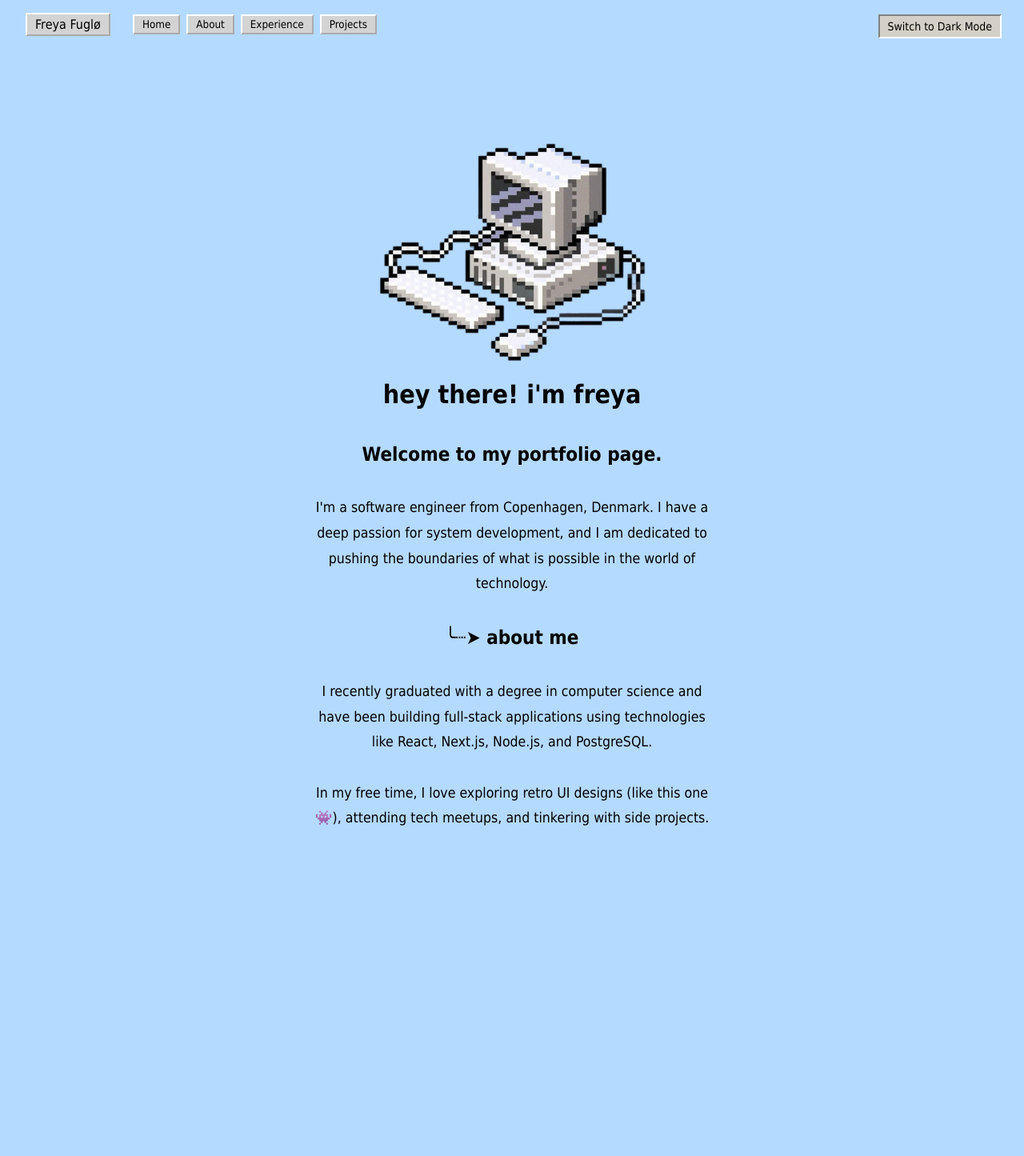
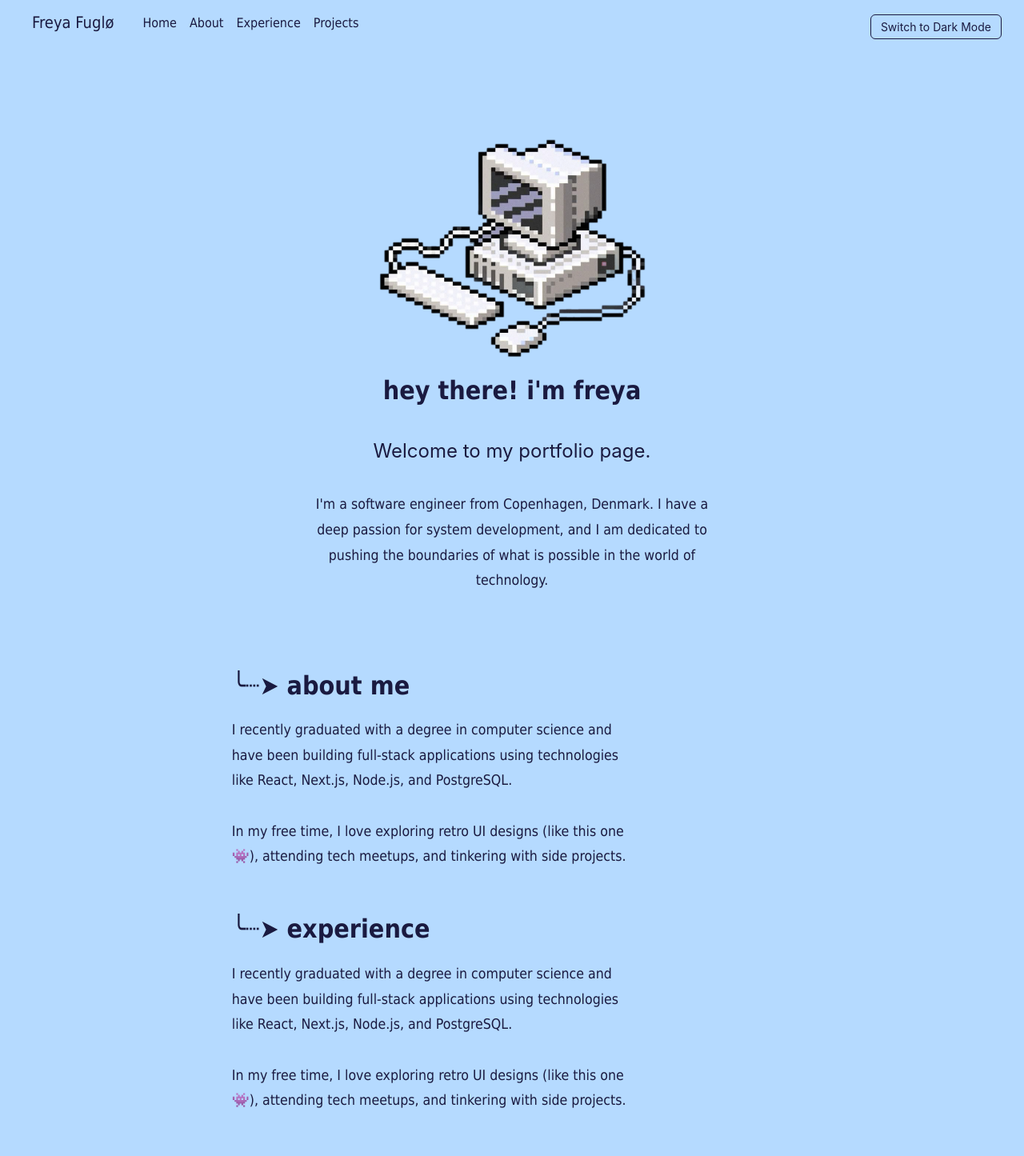
Before and after one commit to freyafuglo/freyas-portfolio, a Next.js app: page / in a window 1280 px wide. Shown: the top 1445 px of the page at 80% size. Before the commit the page ends 1064 px from the top, so only its background shows below. Built offline with nearby package versions, Linux system fonts and the light colour scheme.

Commit message:
some styling adjustments + added scroll + added new sections

```diff
--- a/app/page.js
+++ b/app/page.js
@@ -1,16 +1,30 @@
-'use client'; // Add this line to make this file a Client Component
+"use client"; // Add this line to make this file a Client Component
 
-import Portfolio from '../components/Portfolio';
-import { useState, useEffect } from 'react';
-//import '../styles/globals.css'; // Import global styles
+import Portfolio from "../components/Portfolio";
+import { useState, useEffect } from "react";
+import Head from "next/head";
 
+//seo
 
 export default function HomePage() {
+  return (
+    <div>
+      <Head>
+        <title>Freya Fuglø | Portfolio</title>
+        <meta
+          name="description"
+          content="Portfolio of Freya Fuglø, software engineer from Copenhagen."
+        />
+        <meta
+          name="keywords"
+          content="Freya Fuglø, software developer, portfolio, projects, Copenhagen"
+        />
+      </Head>
 
+      <main>
+        <Portfolio />
+      </main>
 
-  return (
-<div>
-  <Portfolio />
-  </div>
+    </div>
   );
 }
--- a/components/Header.js
+++ b/components/Header.js
@@ -1,14 +1,20 @@
-'use client';
-import React from 'react';
+"use client";
+import React from "react";
 
 export default function Header({ children }) {
   return (
     <header className="win95-header">
       <div className="left-section">
-        <a href="#" className="freya-btn">Freya Fuglø</a>
+        <a href="#" className="freya-btn">
+          Freya Fuglø
+        </a>
         <nav className="nav-buttons">
-          <button>Home</button>
-          <button>About</button>
+          <a href="#">
+            <button>Home</button>
+          </a>
+          <a href="#about-me">
+            <button>About</button>
+          </a>
           <button>Experience</button>
           <button>Projects</button>
         </nav>
--- a/components/Portfolio.js
+++ b/components/Portfolio.js
@@ -1,52 +1,88 @@
-'use client'; // Enables interactivity in Next.js
-import { useState, useEffect } from 'react';
-import Image from 'next/image';
-
+"use client"; // Enables interactivity in Next.js
+import { useState, useEffect } from "react";
+import Image from "next/image";
 
 export default function Portfolio() {
   const fullText = "hey there! i'm freya";
-  const [typedText, setTypedText] = useState('');
+  const [typedText, setTypedText] = useState("");
 
   useEffect(() => {
     let index = -1;
     const typingInterval = setInterval(() => {
-      console.log(fullText[index])
+      console.log(fullText[index]);
       index += 1;
       setTypedText((prevText) => prevText + fullText[index]);
 
-      if (index === fullText.length-1) {
+      if (index === fullText.length - 1) {
         clearInterval(typingInterval);
       }
-
-    }, 150); // Adjust typing speed (in ms)
+    }, 90); // Adjust typing speed (in ms)
 
     return () => clearInterval(typingInterval); // Cleanup on unmount
   }, []);
 
   return (
     <div className="bread">
+
         <Image
-        src="/computer.png"       // The image is accessed as if it's at the root
+          src="/computer.png" // The image is accessed as if it's at the root
           alt="Logo"
-        width={325}           // Specify the width (in pixels)
-        height={300}          // Specify the height (in pixels)
+          width={325} // Specify the width (in pixels)
+          height={300} // Specify the height (in pixels)
           className="animated-image"
         />
         <h1 className="header-text">{typedText}</h1>
         <h2>Welcome to my portfolio page.</h2>
-      <p>I'm a software engineer from Copenhagen, Denmark. I have a deep passion for
-        system development, and I am dedicated to pushing the boundaries of what is
-        possible in the world of technology.</p>
-
-        <h2 className="section-title">╰┈➤ about me</h2>
         <p>
-  I recently graduated with a degree in computer science and have been building full-stack
-  applications using technologies like React, Next.js, Node.js, and PostgreSQL.
-  <br /><br />
-  In my free time, I love exploring retro UI designs (like this one 👾), attending tech meetups,
-  and tinkering with side projects.
+          I'm a software engineer from Copenhagen, Denmark. I have a deep
+          passion for system development, and I am dedicated to pushing the
+          boundaries of what is possible in the world of technology.
         </p>
 
+
+      <div className="sections">
+        <div id="about-me">
+          <br></br><br></br>
+          <h1 className="section-title">╰┈➤ about me</h1>
+          <p>
+            I recently graduated with a degree in computer science and have been
+            building full-stack applications using technologies like React,
+            Next.js, Node.js, and PostgreSQL.
+            <br />
+            <br />
+            In my free time, I love exploring retro UI designs (like this one
+            👾), attending tech meetups, and tinkering with side projects.
+          </p>
+        </div>
+
+        <div>
+        <br></br><br></br>
+          <h1 className="section-title">╰┈➤ experience</h1>
+          <p>
+            I recently graduated with a degree in computer science and have been
+            building full-stack applications using technologies like React,
+            Next.js, Node.js, and PostgreSQL.
+            <br />
+            <br />
+            In my free time, I love exploring retro UI designs (like this one
+            👾), attending tech meetups, and tinkering with side projects.
+          </p>
+        </div>
+
+        <div>
+        <br></br><br></br>
+          <h1 className="section-title">╰┈➤ hey</h1>
+          <p>
+            I recently graduated with a degree in computer science and have been
+            building full-stack applications using technologies like React,
+            Next.js, Node.js, and PostgreSQL.
+            <br />
+            <br />
+            In my free time, I love exploring retro UI designs (like this one
+            👾), attending tech meetups, and tinkering with side projects.
+          </p>
+        </div>
+      </div>
     </div>
   );
 }
--- a/styles/globals.css
+++ b/styles/globals.css
@@ -3,9 +3,13 @@
 
 /* Global */
 
+html {
+    scroll-behavior: smooth;
+  }
+
 h2 {
-    font-family: 'Chicago', 'MS Sans Serif', 'Tahoma', sans-serif;
-
+    font-family: 'Inter', sans-serif;
+font-weight: 400; /* thin */
   }
 
   p {
@@ -16,14 +20,15 @@ h2 {
 
   }
 
-  button{
+  button {
     cursor: pointer;
   }
 
-  button:hover {
-    background: linear-gradient(to top left, #ffffff, #e0e0e0); /* Reverse gradient for hover effect */
-    box-shadow: inset 1px 1px 4px #ffffff, inset -1px -1px 4px #808080; /* Lighten inner shadows on hover */
+  a {
+    color: inherit;
   }
+
+
 
 /* Header */
 .win95-header {
@@ -36,14 +41,15 @@ h2 {
   }
 
   .freya-btn {
+    background: none;
+    border: none;
+    margin-left: 1rem;
+    padding: 0;
+    font: inherit;
+    font-size: 20px;
+    color: inherit;
+    cursor: pointer;
     text-decoration: none;
-    margin-left: 0.5rem;
-    padding: 3px 10px;
-    border: 2px outset #fff;
-    background-color: lightgray;
-    font-family: inherit;
-    cursor: pointer;
-    color: black;
   }
 
   .left-section {
@@ -58,29 +64,32 @@ h2 {
 
 
   .nav-buttons button {
-    margin-left: 0.5rem;
-    padding: 3px 10px;
-    border: 2px outset #fff;
-    background-color: lightgray;
-    font-family: inherit;
+    background: none;
+    border: none;
+    margin-left: 1rem;
+    padding: 0;
+    font: inherit;
+    color: inherit;
     cursor: pointer;
+    text-decoration: none;
   }
 
-  .nav-buttons button:active {
-    border: 2px inset #000;
-    background-color: #a0a0a0;
+  .nav-buttons button:hover {
+    color: rgb(27, 118, 209);
   }
+
 
   /* Layout */
   .light-mode {
     background-color: #b5daff; /* Baby blue */
-    color: #000000;
+    color: #1A1A40
   }
 
   .dark-mode {
-    background-color: #0a2239; /* Dark blue */
+    background-color: #0a2239; /* Dark blue --- eller #1A1A40; */
     color: #e0e0e0;
   }
+
   .layout-header-wrapper {
     position: relative;
   }
@@ -91,16 +100,24 @@ h2 {
         position: absolute;
         top: 10px;
         right: 20px;
-    background-color: #d4d0c8;
-    border: 2px solid #808080;
-    border-right-color: #fff;
-    border-bottom-color: #fff;
-    font-family: 'MS Sans Serif', Tahoma, sans-serif;
+        background-color: transparent;
+        border: 1px solid ;
+        border-radius: 6px;
+        padding: 6px 12px;
+        font-family: 'Inter', 'Segoe UI', 'Helvetica Neue', sans-serif;
         font-size: 14px;
-    padding: 5px 10px;
+        color: inherit;
         cursor: pointer;
-    z-index: 10;
+        transition: background-color 0.2s ease, border-color 0.2s ease;
       }
+
+      .toggle-dark-mode:hover {
+        background-color: rgba(0, 0, 0, 0.05);
+        border-color:  rgb(27, 118, 209);
+        color: rgb(27, 118, 209);  /* Change text color on hover */
+      }
+
+
 
     /*  Portfolio*/
 
@@ -116,7 +133,6 @@ body {
     font-family: 'Chicago', 'MS Sans Serif', 'Tahoma', sans-serif;
 
 }
-
 
 
   .bread {
@@ -136,8 +152,17 @@ body {
 
   }
 
+  .sections {
+    max-width: 700px;          /* Controls how wide the content can be */
+    margin: 0 auto 2rem 0;     /* Top: 0, Right: auto, Bottom: 2rem, Left: 0 */
+    margin-top: 40px;
+    padding: 0 1rem;           /* Add horizontal padding */
+    text-align: left;          /* Make sure text is left-aligned */
+  }
 
-
+.section-title {
+    margin-top: 0px;
+}
 
     /*  Animation */
 
```
Lines whose indentation alone changed are shown as unchanged.
